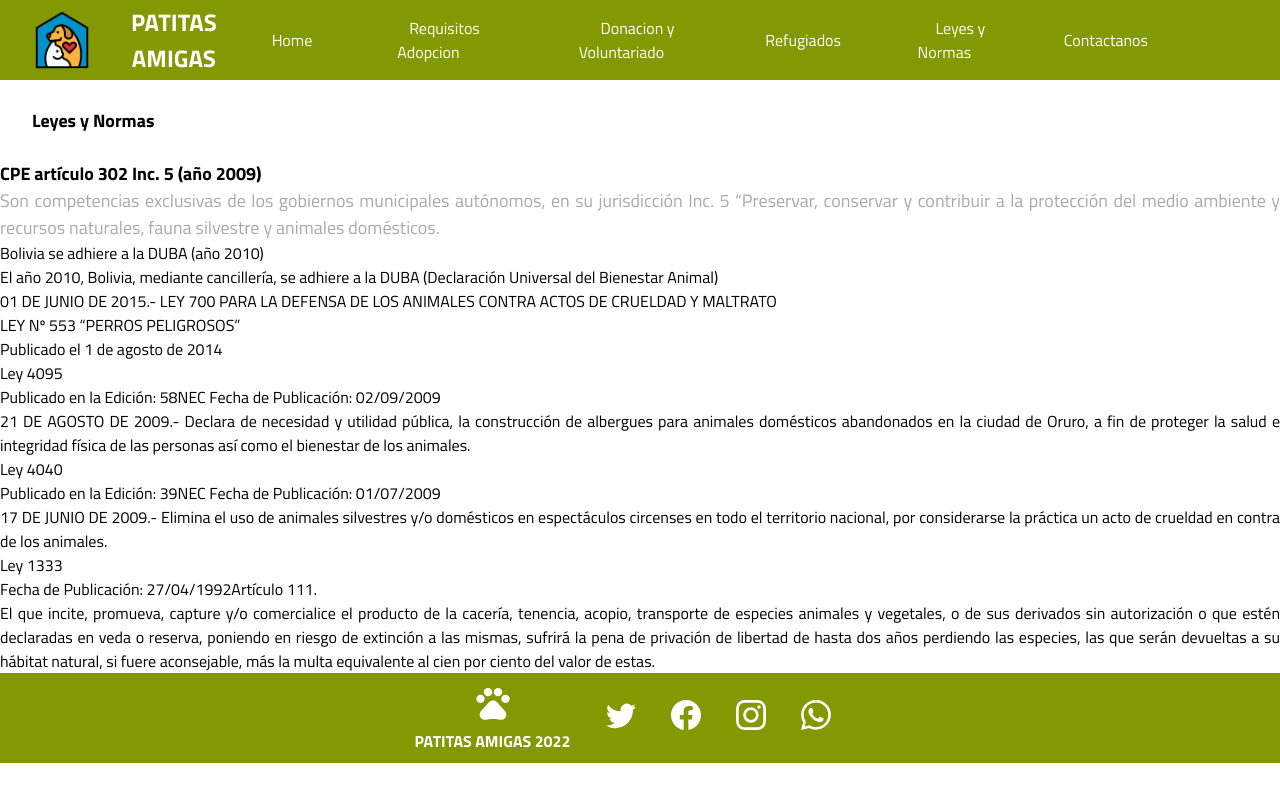
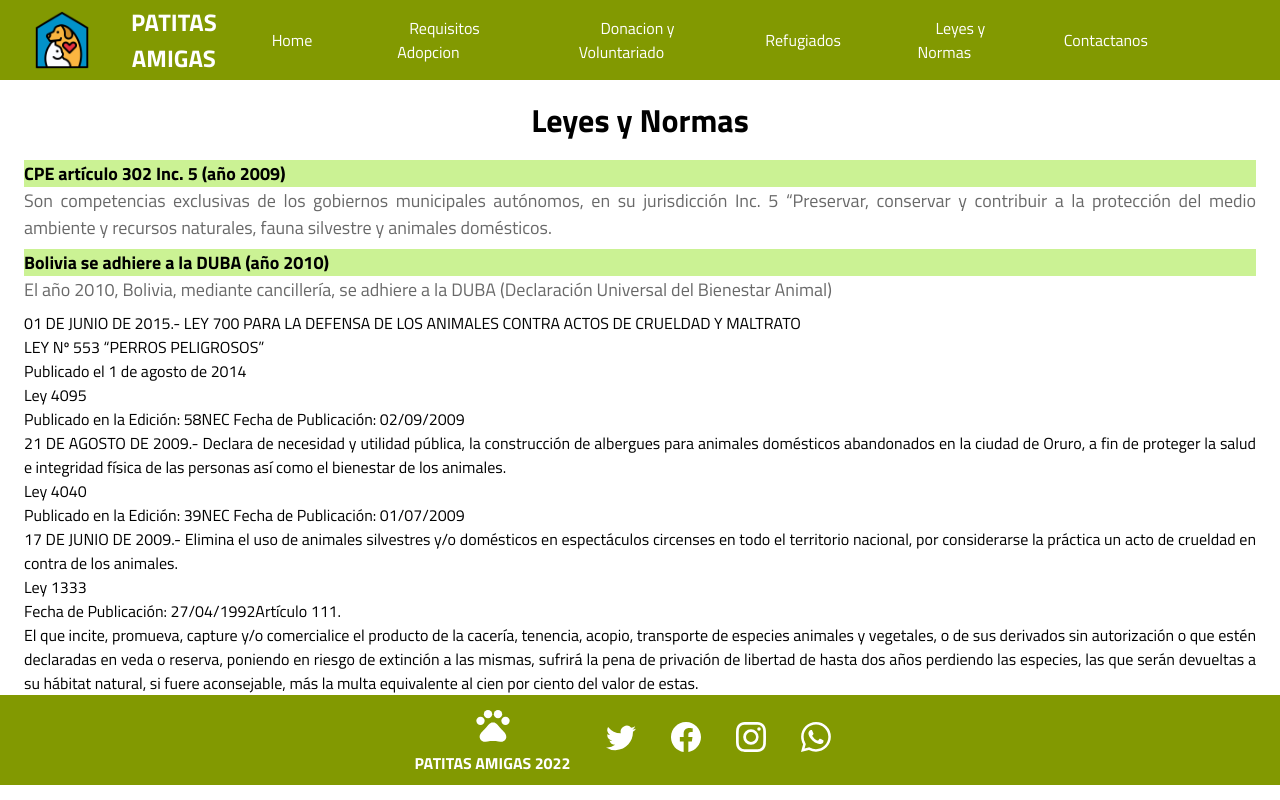
Before and after one commit to AbrilMoonchild/refugioPatitas, a React (Create React App) app: page /leyesynormas in a window 1280 px wide. Built offline with nearby package versions, Linux system fonts and the light colour scheme.

Commit message:
Formato de texto leyes

```diff
--- a/src/App.js
+++ b/src/App.js
@@ -1,3 +1,4 @@
+import React from 'react'
 import {NavBar} from './routes/NavBar.jsx'
 import {Footer} from './routes/Footer.jsx'
 import './App.css';
--- a/src/components/fLeyes/Leyes.css
+++ b/src/components/fLeyes/Leyes.css
@@ -1,42 +1,42 @@
 .page-title{
     display:flex;
     align-items: center;
-    justify-content: space-between;
+    justify-content: space-around;
     height: 80px;
     padding: 0 2rem;
     background-color: white;
 }
 
-header div div h1{
+header div h1{
     display:flex;
     align-items: center;
-    justify-content: space-between;
-    font-size: 18px;
+    justify-content: space-around;
+    font-size: 20px;
     color:black;
     font-weight: 800;
     /*text-align: center;*/
 }
 
-.cpe> p:nth-child(1){
+.leyes-text{
+    margin-left: 24px;
+    margin-right: 24px;
+}
+
+.container-ley{
+    border: rgb(130,153,1);
+    border-radius: 10px;
+    margin-bottom: 8px;
+}
+
+.title-ley{
+    background-color: #cbf294;
     font-size: 18px;
-    font-weight: 700;
+    font-weight: 600;
     color: black;
 }
 
-.cpe> p:nth-child(2){
+.text-ley{
     font-size: 18px;
     font-weight: 400;
-    color: darkgray;
+    color: dimgray;
 }
-
-.duba> p:nth-child(1){
-    font-size: 18px;
-    font-weight: 700;
-    color: black;
-}
-
-.duba> p:nth-child(2){
-    font-size: 18px;
-    font-weight: 400;
-    color: darkgray;
-}
--- a/src/components/fLeyes/Leyes.jsx
+++ b/src/components/fLeyes/Leyes.jsx
@@ -5,25 +5,33 @@ function Leyes() {
   return (
     <>
 
-    <header className='page-title'>
+    <div className='page-title'>
       <div className='container'>
-        <div className='row'>
+
          <h1 className='page-title-center'>Leyes y Normas</h1>
 
       </div>
     </div>
-    </header>
 
 
     <div className='leyes-text'>
-      <div className='cpe'>
+      <div className='container-ley'>
+        <div className='title-ley'>
           <p>CPE artículo 302 Inc. 5 (año 2009)</p>
+        </div>
+        <div className='text-ley'>
           <p>Son competencias exclusivas de los gobiernos municipales autónomos, en su jurisdicción Inc. 5 “Preservar, conservar y contribuir a la protección del medio ambiente y recursos naturales, fauna silvestre y animales domésticos.</p>
         </div>
-      <div className='dubas'>
+      </div>
+      <div className='container-ley'>
+        <div className='title-ley'>
           <p>Bolivia se adhiere a la DUBA (año 2010)</p>
+        </div>
+        <div className='text-ley'>
           <p>El año 2010, Bolivia, mediante cancillería, se adhiere a la DUBA (Declaración Universal del Bienestar Animal)</p>
         </div>
+      </div>
+
 
       <p>01 DE JUNIO DE 2015.- LEY 700 PARA LA DEFENSA DE LOS ANIMALES CONTRA ACTOS DE CRUELDAD Y MALTRATO</p>
       <p>LEY Nº 553 “PERROS PELIGROSOS”</p>
@@ -41,7 +49,8 @@ function Leyes() {
         <p>El que incite, promueva, capture y/o comercialice el producto de la cacería, tenencia, acopio, transporte de especies animales y vegetales, o de sus derivados sin autorización o que estén declaradas en veda o reserva, poniendo en riesgo de extinción a las mismas, sufrirá la pena de privación de libertad de hasta dos años perdiendo las especies, las que serán devueltas a su hábitat natural, si fuere aconsejable, más la multa equivalente al cien por ciento del valor de estas.</p>
 
       </div>
-    </div><div className='leyes-pdf'> </div></>
+    </div><div className='leyes-pdf'> </div>
+    </>
   )
 }
 
--- a/src/routes/NavBar.jsx
+++ b/src/routes/NavBar.jsx
@@ -1,4 +1,5 @@
-import {React,useRef} from 'react'
+import React from 'react'
+import {useRef} from 'react'
 import {BrowserRouter,Routes,Route,NavLink, Navigate} from 'react-router-dom'
 import {FaBars, FaTimes} from 'react-icons/fa'
 import logo from '../styles/pet-house.png'
```
Lines whose indentation alone changed are shown as unchanged.
